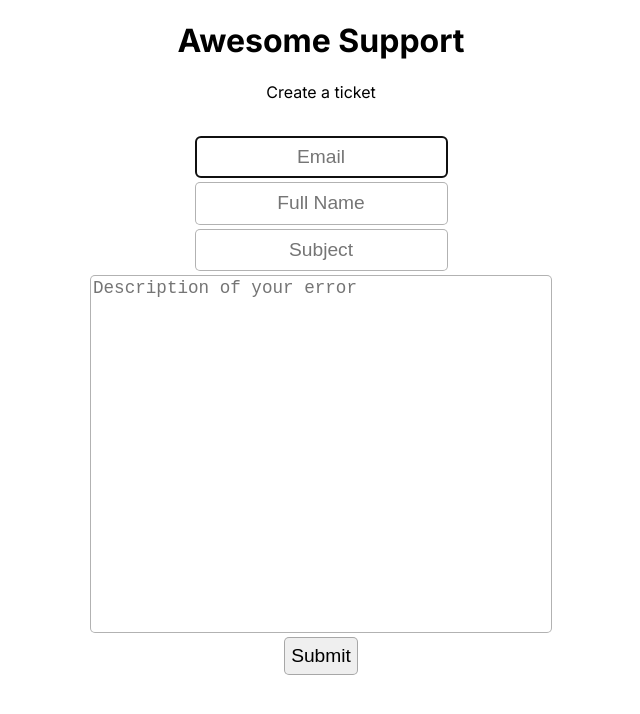
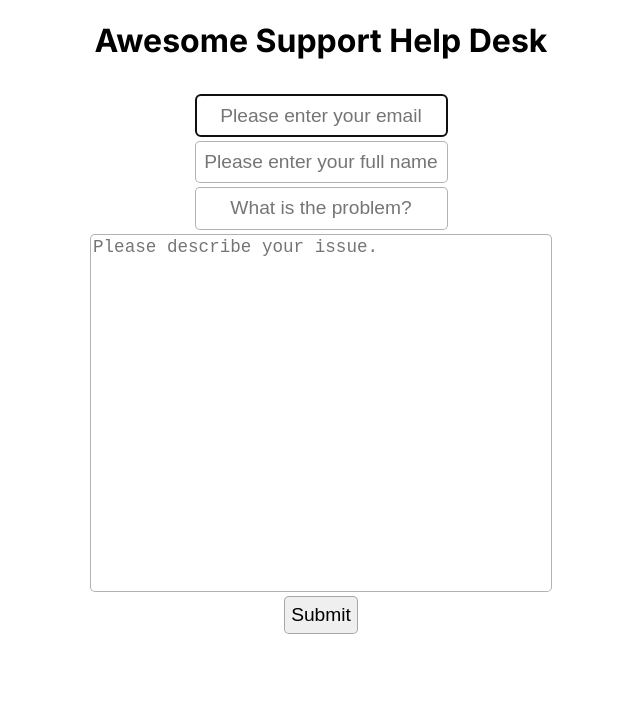
Before and after one commit to mjhult/Zealthy-Assessment, a Next.js app: page / in a window 1280 px wide. Shown: the top 714 px of the page, without its empty margins (319-959 px from the left). Built offline with nearby package versions, Linux system fonts and the light colour scheme.

Commit message:
Slight wording changes

```diff
--- a/src/pages/index.tsx
+++ b/src/pages/index.tsx
@@ -48,32 +48,35 @@ export default function Home() {
         <meta name='viewport' content='width=device-width, initial-scale=1' />
       </Head>
       <main className={`${styles.main} ${inter.className}`}>
-        <h1>Awesome Support</h1>
-        <p>Create a ticket</p>
+        <h1>Awesome Support Help Desk</h1>
         <form onSubmit={formSubmit}>
           <input
             required
             autoFocus
             type='email'
             name='email'
-            placeholder='Email'
+            aria-label='Please enter your email'
+            placeholder='Please enter your email'
           />
           <input
             required
             type='text'
             name='full-name'
-            placeholder='Full Name'
+            aria-label='Please enter your full name'
+            placeholder='Please enter your full name'
           />
           <input
             required
             type='text'
             name='issue-title'
-            placeholder='Subject'
+            aria-label='Please enter the subject of your ticket.'
+            placeholder='What is the problem?'
           />
           <textarea
             required
             name='message'
-            placeholder='Description of your error'
+            aria-label='Please enter an in-depth description of your issue.'
+            placeholder='Please describe your issue.'
             cols={23}
             rows={5}
           />
```
